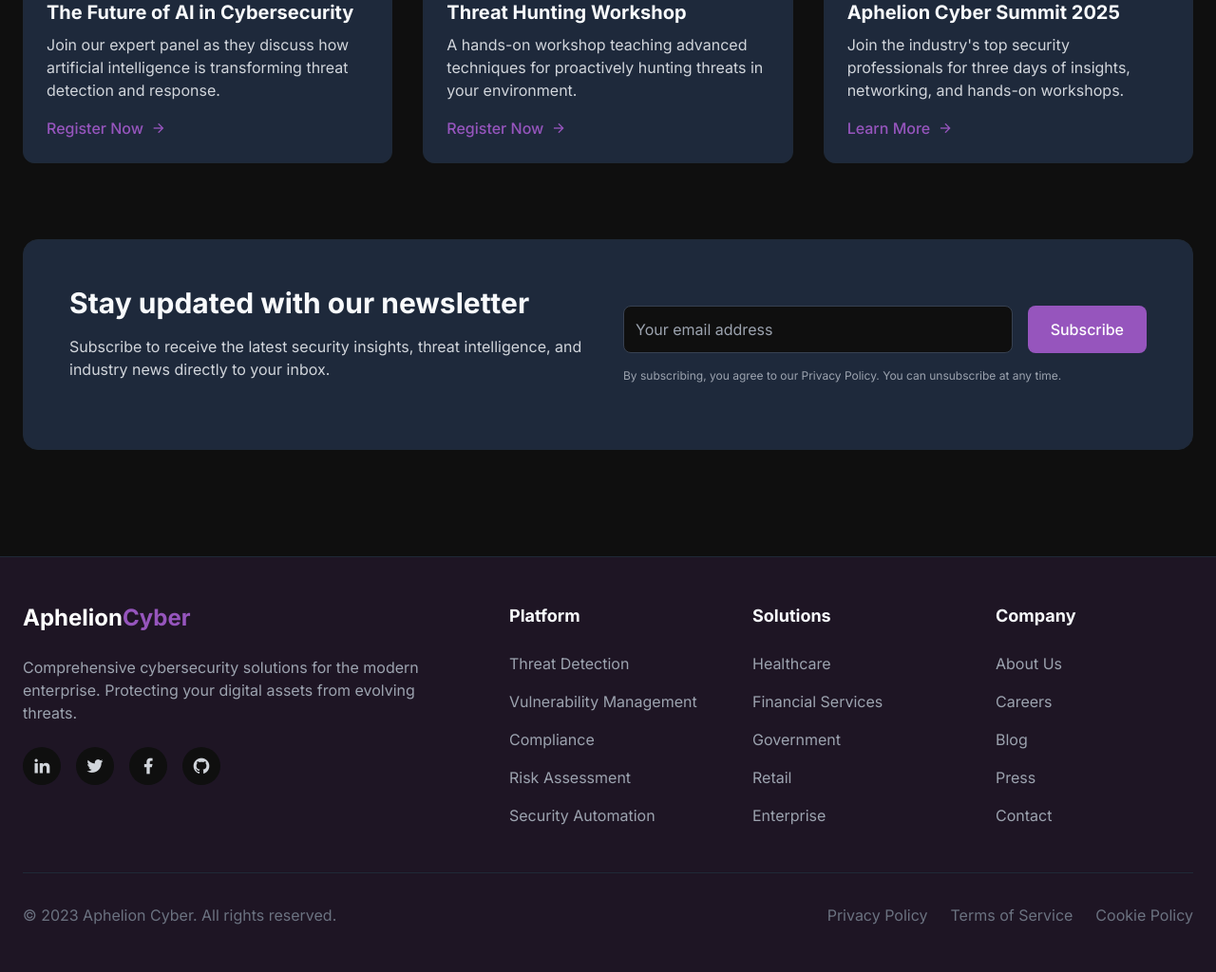
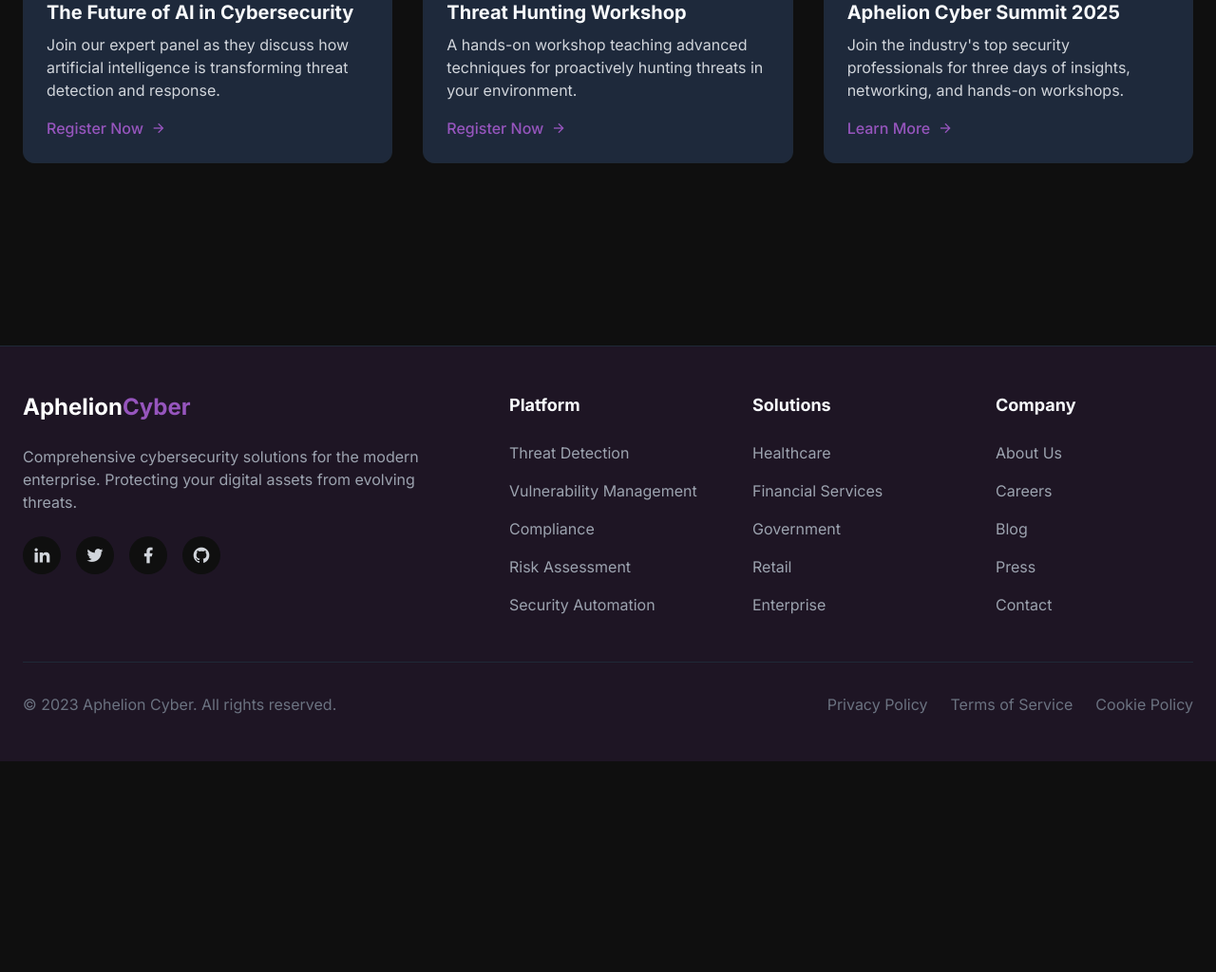
Before and after one commit to Luphonix-Prime/aphelion-cyber-new, a Django app: page /resources/ in a window 1280 px wide. Shown: the part 2433-3457 px from the top of the page at 95% size. After the commit the page ends 3235 px from the top, so only its background shows below. Run offline with Django 5.2, Linux system fonts and the light colour scheme; some libraries are stand-ins or nearby versions.

Commit message:
refactor: comment out newsletter section in resources.html
The newsletter section has been temporarily commented out to remove it from the UI without deleting the code, allowing for potential future reuse.

```diff
--- a/templates/website/resources.html
+++ b/templates/website/resources.html
@@ -292,7 +292,7 @@
         </div>
 
         <!-- Newsletter -->
-        <div class="bg-[#1e293b] p-8 md:p-12 rounded-2xl border border-gray-800">
+        <!-- <div class="bg-[#1e293b] p-8 md:p-12 rounded-2xl border border-gray-800">
             <div class="grid grid-cols-1 md:grid-cols-2 gap-8 items-center">
                 <div>
                     <h2 class="text-2xl md:text-3xl font-bold mb-4">Stay updated with our newsletter</h2>
@@ -300,8 +300,8 @@
                         Subscribe to receive the latest security insights, threat intelligence, and industry news directly to your inbox.
                     </p>
                 </div>
-                <div>
-                    <form class="space-y-4">
+                <div> -->
+                    <!-- <form class="space-y-4">
                         <div class="flex flex-col sm:flex-row gap-4">
                             <input
                                 type="email"
@@ -315,11 +315,11 @@
                             >
                                 Subscribe
                             </button>
-                        </div>
-                        <p class="text-xs text-gray-400">
+                        </div> -->
+                        <!-- <p class="text-xs text-gray-400">
                             By subscribing, you agree to our Privacy Policy. You can unsubscribe at any time.
                         </p>
-                    </form>
+                    </form> -->
                 </div>
             </div>
         </div>
```
